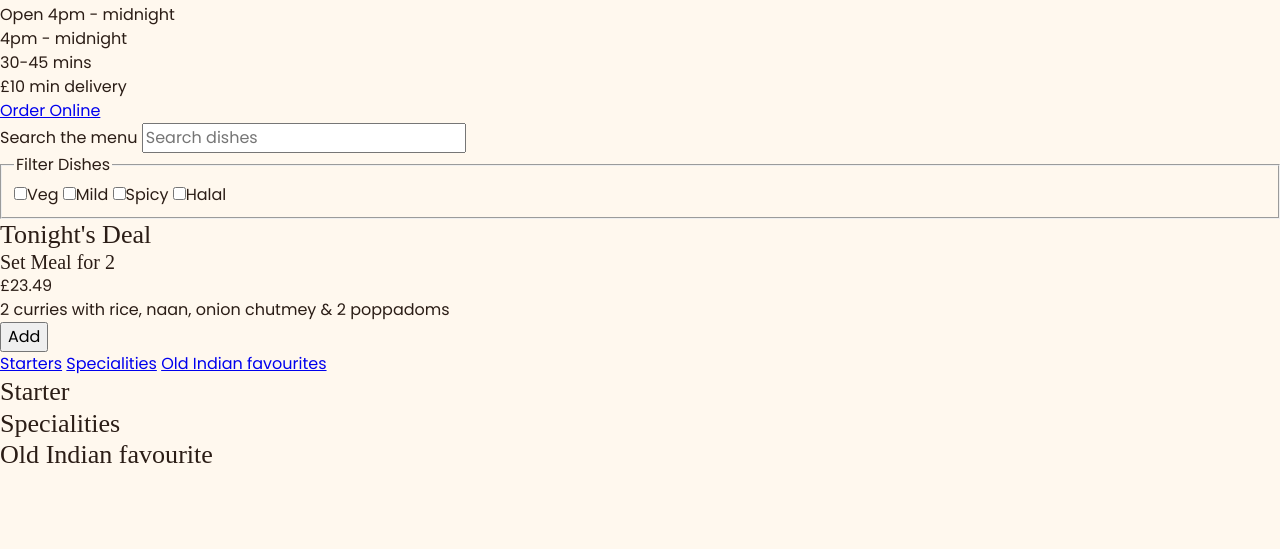
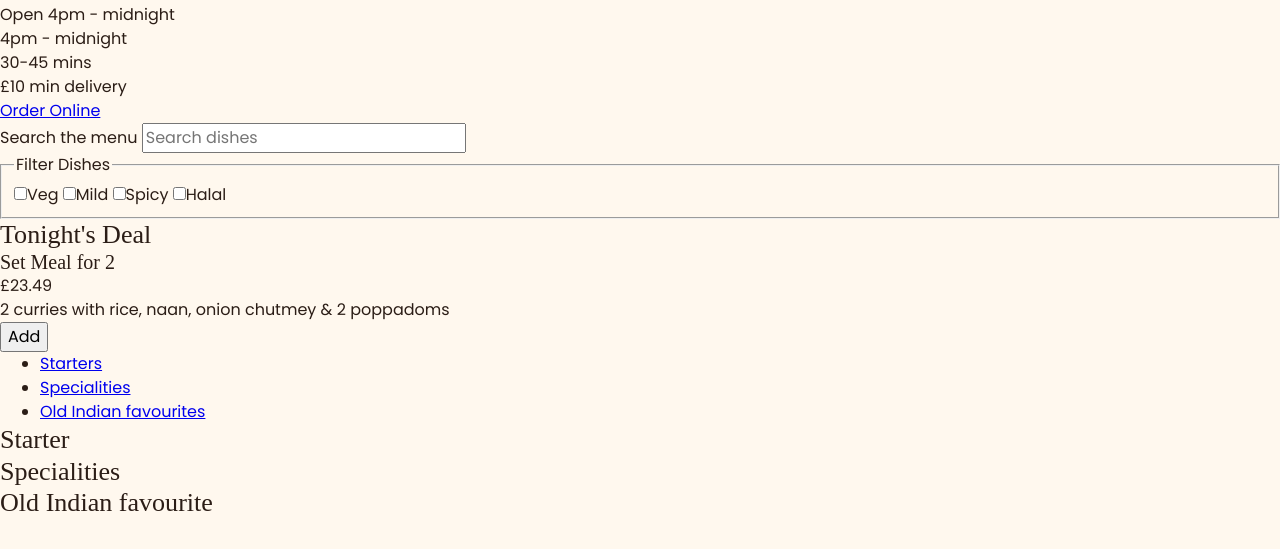
Before and after one commit to Jack-Fox01/real-spice, a plain HTML site: page index.html in a window 1280 px wide. Shown: the part 155-704 px from the top of the page. Drawn offline with Linux system fonts and the light colour scheme; a web font is replaced by a local one.

Commit message:
List the jump links and match category headings (#23)

```diff
--- a/index.html
+++ b/index.html
@@ -62,9 +62,11 @@
         </section>
 
         <nav aria-label="Menu categories">
-            <a href="#starters">Starters</a>
-            <a href="#specialities">Specialities</a>
-            <a href="#old-indian-favourites">Old Indian favourites</a>
+            <ul>
+                <li><a href="#starters">Starters</a></li>
+                <li><a href="#specialities">Specialities</a></li>
+                <li><a href="#old-indian-favourites">Old Indian favourites</a></li>
+            </ul>
         </nav>
 
         <div id="menu">
```
